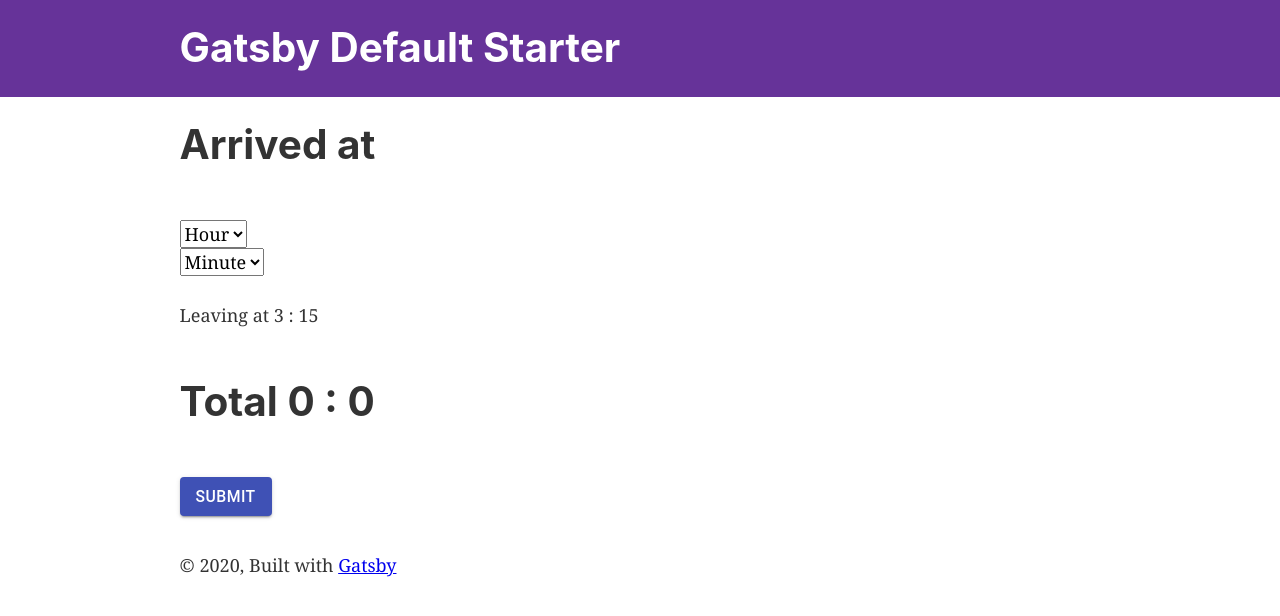
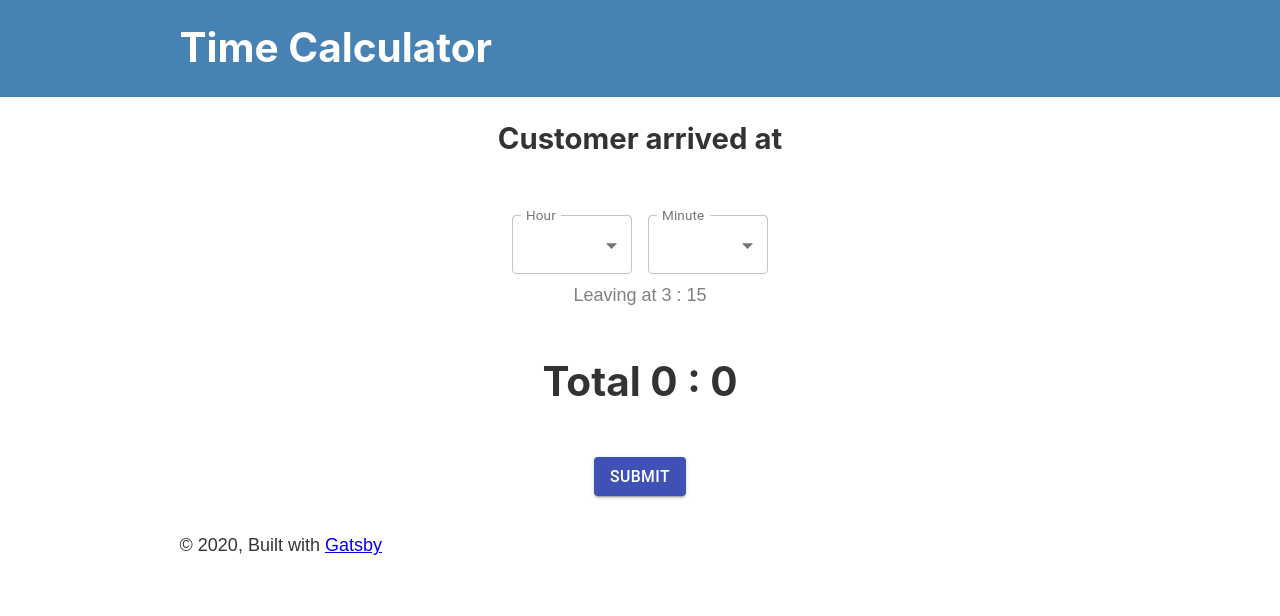
Before and after one commit to nyon3/time-calculator, a Gatsby site: page / in a window 1280 px wide. Built offline with nearby package versions, Linux system fonts and the light colour scheme; Gatsby itself is replaced by a stand-in of ours.

Commit message:
add style

```diff
--- a/gatsby-config.js
+++ b/gatsby-config.js
@@ -1,8 +1,8 @@
 module.exports = {
   siteMetadata: {
-    title: `Gatsby Default Starter`,
-    description: `Kick off your next, great Gatsby project with this default starter. This barebones starter ships with the main Gatsby configuration files you might need.`,
-    author: `@gatsbyjs`,
+    title: `Time Calculator`,
+    description: `Calculate time difference between the start time and the end time.`,
+    author: `@Tomo_anz`,
   },
   plugins: [
     `gatsby-plugin-react-helmet`,
--- a/src/components/header.js
+++ b/src/components/header.js
@@ -5,7 +5,7 @@ import React from "react"
 const Header = ({ siteTitle }) => (
   <header
     style={{
-      background: `rebeccapurple`,
+      background: `steelblue`,
       marginBottom: `1.45rem`,
     }}
   >
--- a/src/pages/global.sass
+++ b/src/pages/global.sass
@@ -1,10 +1,13 @@
 $btn-bg: #999 !default
+$font-family: "Noto Sans JP", sans-serif
+body
+	font-family: $font-family
+.content
+	display: flex
+	flex-flow: row wrap
+	justify-content: center
+	align-content: center
+	text-align: center
 
-$btn-blue: #4174d5
-.btn
-	padding: 10px 20px
-	display: inline-block
-	border-radius: 3px
-	background: #ccc
-	font-size: 16px
-	color: #333
+.currentTime
+	color: gray
--- a/src/pages/index.js
+++ b/src/pages/index.js
@@ -1,22 +1,41 @@
 
 import React, { useState } from "react"
 import Layout from "../components/layout"
+
+// Styling
 import { Button } from '@material-ui/core';
+import { makeStyles } from '@material-ui/core/styles';
+import InputLabel from '@material-ui/core/InputLabel';
+import MenuItem from '@material-ui/core/MenuItem';
+import FormControl from '@material-ui/core/FormControl';
+import Select from '@material-ui/core/Select';
 
 import "./global.sass"
+
+const useStyles = makeStyles((theme) => ({
+  formControl: {
+    margin: theme.spacing(1),
+    minWidth: 120,
+  },
+  selectEmpty: {
+    marginTop: theme.spacing(2),
+  },
+}));
 
 const IndexPage = () => {
   const [arrivedHour, setArrivedHour] = useState(0);
   const [arrivedMinute, setArrivedMinute] = useState(0);
   const [hour, setHour] = useState(0);
   const [minute, setMinute] = useState(0);
+
   const today = new Date();
   const year = today.getFullYear();
   const month = today.getMonth();
   const date = today.getDate();
-
   const currentHour = today.getHours();
   const currentMinute = today.getMinutes();
+
+  const classes = useStyles();
 
   //   make list for minutes
   const hours = [...Array(12)].map((_, i) => i + 10);
@@ -27,9 +46,9 @@ const IndexPage = () => {
     time.label = hour;
 
     return (
-      <option value={time.value} label={time.label}>
+      <MenuItem value={time.value} label={time.label}>
         {time.label}
-      </option>
+      </MenuItem>
     );
   });
 
@@ -66,33 +85,40 @@ const IndexPage = () => {
   return (
     <Layout title="" description="">
 
-      <div className="section has-text-centered">
-        <h1 className="test">Arrived at </h1>
+      <div className="content">
+        <div>
+          <h2>Customer arrived at</h2>
           <br />
-        <div class="select is-large">
-          <select
-            class="select is-large"
+          <FormControl variant="outlined" className={classes.formControl}>
+            <InputLabel id="demo-simple-select-outlined-label">Hour</InputLabel>
+            <Select
+              labelId="demo-simple-select-outlined-label"
+              id="demo-simple-select-outlined"
               value={arrivedHour}
               onChange={(e) => setArrivedHour(e.target.value)}
+              label="Hour"
             >
               <option value="">Hour</option>
               {hoursList}
-          </select>
-        </div>
-        <div class="select is-large">
-          <select
-
+            </Select>
+          </FormControl>
+          <FormControl variant="outlined" className={classes.formControl}>
+            <InputLabel id="demo-simple-select-outlined-label">Minute</InputLabel>
+            <Select
               value={arrivedMinute}
               onChange={(e) => setArrivedMinute(e.target.value)}
+              labelId="demo-simple-select-outlined-label"
+              id="demo-simple-select-outlined"
+              label="Minute"
             >
               <option value="">Minute</option>
               {minuteList}
-          </select>
-        </div>
+            </Select>
+          </FormControl>
           <br />
-        <p>{`Leaving at ${currentHour} : ${currentMinute} `}</p>
+          <p className="currentTime">{`Leaving at ${currentHour} : ${currentMinute} `}</p>
           <br />
-        <h1 className="is-size-2 has-text-weight-bold">{`Total ${hour} : ${minute} `}</h1>
+          <h1>{`Total ${hour} : ${minute} `}</h1>
           <br />
           <Button
             color="primary"
@@ -102,6 +128,7 @@ const IndexPage = () => {
         </Button>
           <br />
         </div>
+      </div>
     </Layout>
   );
 };
```
Lines whose indentation alone changed are shown as unchanged.
